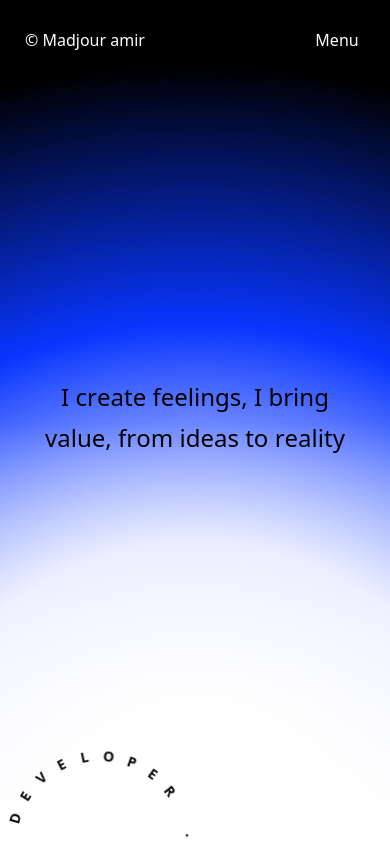
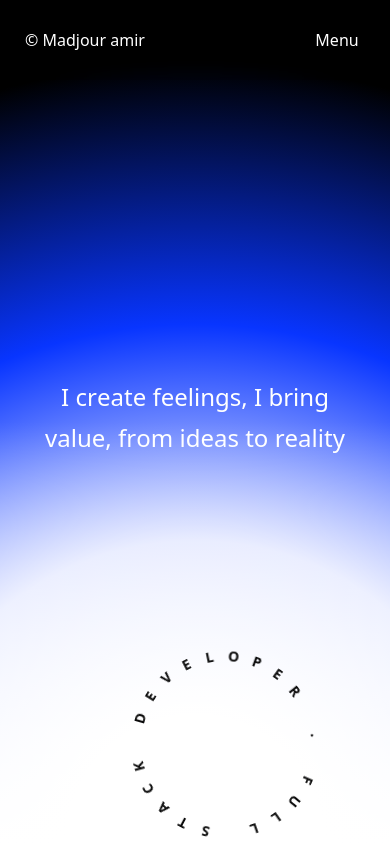
Before and after one commit to Amirmadjour/Portfolio, a Next.js app: page / in a window 390 px wide. Shown: the top 844 px of the page. Built offline with nearby package versions, Linux system fonts and the light colour scheme; a web font is replaced by a local one.

Commit message:
fix(circular text): change position

```diff
--- a/app/page.jsx
+++ b/app/page.jsx
@@ -30,7 +30,7 @@ const Home = () => {
         text="FULL STACK DEVELOPER · "
         onHover="speedUp"
         spinDuration={20}
-        className="w-[150px] h-[150px] md:w-[200px] md:h-[200px] !absolute left-0 top-[calc(100vh-100px)] md:top-[calc(100vh-220px)] md:left-[20px]"
+        className="w-[140px] h-[140px] md:w-[200px] md:h-[200px] !absolute left-[calc(50vw-70px)] top-[calc(100vh-200px)] md:top-[calc(100vh-220px)] md:left-[20px]"
       />
 
       <div className="flex flex-col -z-10 items-center justify-center w-screen h-screen">
@@ -38,7 +38,7 @@ const Home = () => {
           text="I create feelings, I bring value, from ideas to reality"
           className={clsx(
             "px-[25px] text-center text-2xl md:text-4xl lg:text-5xl font-medium",
-            "text-black"
+            "text-white md:text-black"
           )}
         />
       </div>
```
